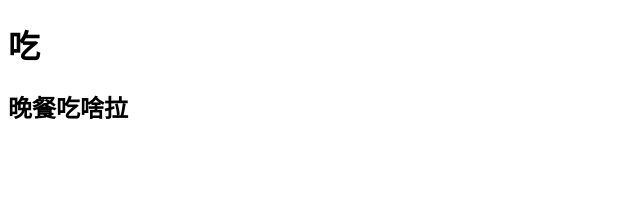
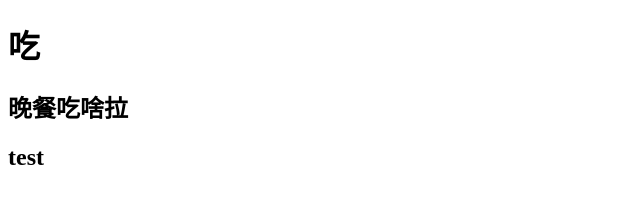
Before and after one commit to wangchonghua/NUK-JS, a plain HTML site: page index.html in a window 1280 px wide. Shown: the full height of the page, 0-640 px from the left. Drawn offline with Linux system fonts and the light colour scheme.

Commit message:
考前測試

```diff
--- a/index.html
+++ b/index.html
@@ -9,5 +9,7 @@
 <body>
     <h1>吃</h1>
     <h2>晚餐吃啥拉</h2>
+    <h2>test
+    </h2>
 </body>
 </html>
```
